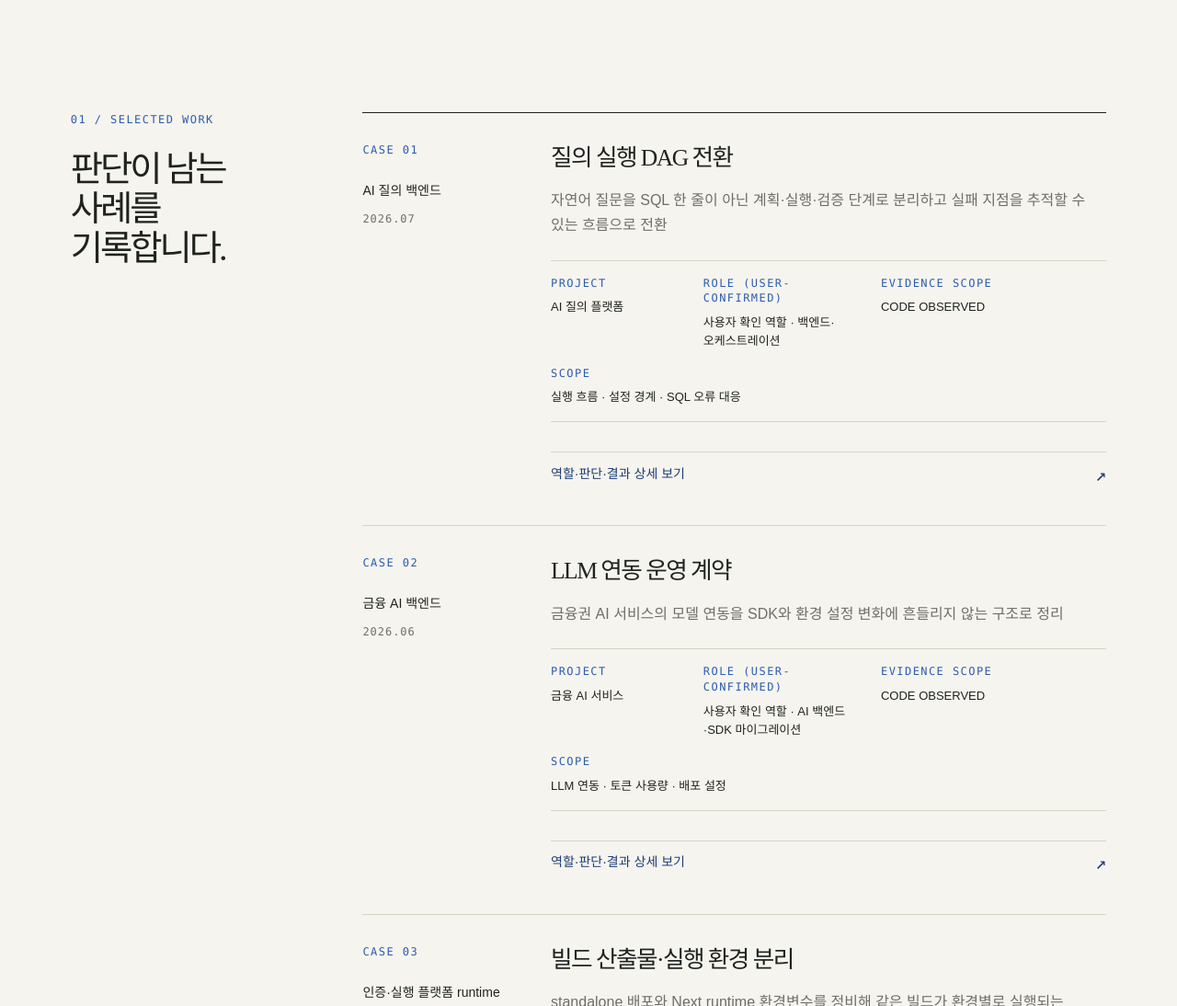
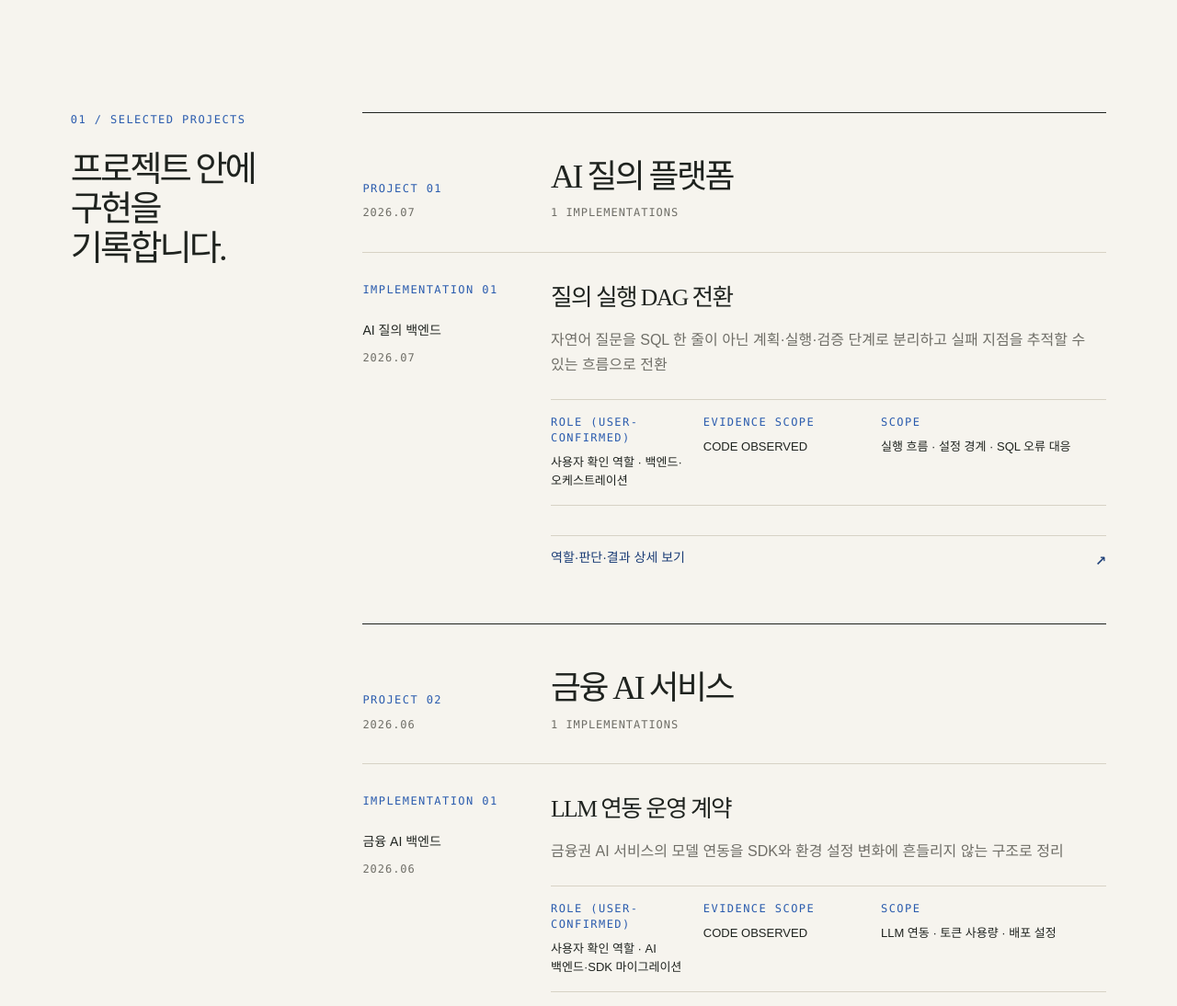
Before and after one commit to kimgooneya/resume, a website built with Vite: page preview/index.html in a window 1280 px wide. Shown: the part 1020-2114 px from the top of the page at 92% size. Built offline with nearby package versions, Linux system fonts and the light colour scheme; a web font is replaced by a local one.

Commit message:
Group portfolio cases by project

```diff
--- a/preview/index.html
+++ b/preview/index.html
@@ -165,8 +165,8 @@
 
         <section id="work" class="section-block page-frame" aria-labelledby="work-title">
           <div class="section-heading">
-            <p class="eyebrow">01 / SELECTED WORK</p>
-            <h2 id="work-title">판단이 남는<br />사례를 기록합니다.</h2>
+            <p class="eyebrow">01 / SELECTED PROJECTS</p>
+            <h2 id="work-title">프로젝트 안에<br />구현을 기록합니다.</h2>
           </div>
           <div id="case-study-list" class="case-study-list"></div>
         </section>
--- a/preview/portfolio-data.js
+++ b/preview/portfolio-data.js
@@ -75,7 +75,7 @@ export const portfolioData = {
       number: "03",
       label: "인증·실행 플랫폼 runtime",
       period: "2026.03",
-      project: "인증·실행 플랫폼 · runtime",
+      project: "인증·실행 플랫폼",
       role: "사용자 확인 역할 · 프론트엔드 빌드·런타임·인증",
       scope: "standalone 빌드 · 환경변수 · 쿠키 정책",
       title: "빌드 산출물·실행 환경 분리",
@@ -91,7 +91,7 @@ export const portfolioData = {
       number: "04",
       label: "인증·실행 플랫폼 web",
       period: "2026.03",
-      project: "인증·실행 플랫폼 · web",
+      project: "인증·실행 플랫폼",
       role: "사용자 확인 역할 · 인증 세션·모델 관리 UI",
       scope: "cross-origin 인증 · 프로바이더 · 채팅 UI",
       title: "인증 경계와 제품 화면 연결",
@@ -107,7 +107,7 @@ export const portfolioData = {
       number: "05",
       label: "인증·실행 플랫폼 backend",
       period: "2025.06",
-      project: "인증·실행 플랫폼 · backend",
+      project: "인증·실행 플랫폼",
       role: "사용자 확인 역할 · Keycloak·Identity 모듈",
       scope: "로그인 · Identity · 인증 안정화",
       title: "로그인 흐름 책임 경계 복구",
@@ -283,7 +283,7 @@ export const portfolioData = {
       number: "17",
       label: "제조 리포트 웹앱",
       period: "2023.07",
-      project: "제조 품질 리포트",
+      project: "제조 품질 시스템",
       role: "사용자 확인 역할 · 리포트 웹 애플리케이션",
       scope: "CPVR·APQR · LIMS · 차트·필터",
       title: "제조 데이터 의사결정 리포트",
@@ -299,7 +299,7 @@ export const portfolioData = {
       number: "18",
       label: "제조 서버리스 로직",
       period: "2023.04",
-      project: "제조 서버리스 로직",
+      project: "제조 품질 시스템",
       role: "사용자 확인 역할 · 업무 로직·서버리스 백엔드",
       scope: "LIMS CRUD · 캠페인 · 수율 계산",
       title: "리포트 업무 규칙의 서버리스 분리",
@@ -347,7 +347,7 @@ export const portfolioData = {
       number: "21",
       label: "인증·실행 플랫폼 공통 도메인",
       period: "2022.11",
-      project: "인증·실행 플랫폼 공통 모델",
+      project: "인증·실행 플랫폼",
       role: "사용자 확인만 · 도메인 모델·고객 기능",
       scope: "공개 clone 감사 제외",
       title: "사용자 확인 이력 · 공통 모델",
@@ -363,7 +363,7 @@ export const portfolioData = {
       number: "22",
       label: "인증·실행 플랫폼 업무 애플리케이션",
       period: "2021.12",
-      project: "인증·실행 플랫폼 업무 기능",
+      project: "인증·실행 플랫폼",
       role: "사용자 확인만 · Guide·Reference 업무 기능",
       scope: "공개 clone 감사 제외",
       title: "사용자 확인 이력 · 지식 업무",
--- a/preview/portfolio.css
+++ b/preview/portfolio.css
@@ -502,12 +502,69 @@ summary {
   border-top: var(--archive-line-width) solid var(--archive-ink);
 }
 
-.case-study {
+.project-case {
+  padding: var(--archive-space-12) 0;
+  border-bottom: var(--archive-line-width) solid var(--archive-ink);
+}
+
+.project-header,
+.project-feature {
   display: grid;
   grid-template-columns: minmax(124px, 2fr) minmax(0, 7fr);
   gap: var(--archive-space-8);
-  padding: var(--archive-space-8) 0;
+}
+
+.project-header {
+  align-items: end;
+  padding-bottom: var(--archive-space-8);
+}
+
+.project-index p,
+.project-heading p {
+  margin: 0;
+}
+
+.project-period,
+.project-count {
+  margin-top: var(--archive-space-2) !important;
+  color: var(--archive-ink-muted);
+}
+
+.project-title {
+  margin: 0;
+  font-family: var(--archive-font-display);
+  font-size: clamp(1.5rem, 2.8vw, 2.4rem);
+  font-weight: 500;
+  letter-spacing: -0.07em;
+  line-height: 1.18;
+  word-break: keep-all;
+}
+
+.project-feature-list {
+  border-top: var(--archive-line-width) solid var(--archive-line);
+}
+
+.project-feature {
+  padding: var(--archive-space-8) 0 0;
   border-bottom: var(--archive-line-width) solid var(--archive-line);
+}
+
+.project-feature + .project-feature {
+  margin-top: var(--archive-space-8);
+  border-top: var(--archive-line-width) solid var(--archive-line);
+}
+
+.project-feature:last-child {
+  padding-bottom: 0;
+  border-bottom: 0;
+}
+
+.project-feature:not(:last-child) .case-body {
+  padding-bottom: var(--archive-space-8);
+}
+
+.project-feature .case-open {
+  margin-bottom: 0;
 }
 
 .case-index {
@@ -516,6 +573,10 @@ summary {
 
 .case-index p {
   margin: 0;
+}
+
+.case-body {
+  min-width: 0;
 }
 
 .case-label {
@@ -544,6 +605,7 @@ summary {
   max-width: 38rem;
   margin: var(--archive-space-4) 0 0;
   color: var(--archive-ink-muted);
+  text-wrap: pretty;
   word-break: keep-all;
 }
 
@@ -1012,9 +1074,22 @@ summary {
     position: static;
   }
 
-  .case-study {
+  .project-header,
+  .project-feature {
     grid-template-columns: 1fr;
     gap: var(--archive-space-4);
+  }
+
+  .project-case {
+    padding: var(--archive-space-8) 0;
+  }
+
+  .project-header {
+    padding-bottom: var(--archive-space-6);
+  }
+
+  .project-feature + .project-feature {
+    margin-top: var(--archive-space-6);
   }
 
   .case-label {
--- a/preview/portfolio.js
+++ b/preview/portfolio.js
@@ -1,4 +1,5 @@
 import { portfolioData } from "./portfolio-data.js";
+import { groupCasesByProject } from "./project-groups.js";
 
 const create = (tag, className, text) => {
   const element = document.createElement(tag);
@@ -27,7 +28,6 @@ const provenanceLabel = (caseStudy) =>
 const createCaseOverview = (caseStudy) => {
   const overview = create("dl", "case-overview");
   [
-    ["PROJECT", caseStudy.project],
     ["ROLE (USER-CONFIRMED)", caseStudy.role],
     ["EVIDENCE SCOPE", provenanceLabel(caseStudy)],
     ["SCOPE", caseStudy.scope],
@@ -64,7 +64,7 @@ const createCaseDetailGrid = (caseStudy) => {
   return detailGrid;
 };
 
-const createCaseDialog = (caseStudy, trigger) => {
+const createCaseDialog = (caseStudy, trigger, implementationNumber) => {
   const dialog = document.createElement("dialog");
   const dialogId = `case-dialog-${caseStudy.number}`;
   const titleId = `${dialogId}-title`;
@@ -76,7 +76,7 @@ const createCaseDialog = (caseStudy, trigger) => {
   const header = create("header", "case-dialog-header");
   const headingGroup = create("div", "case-dialog-heading");
   headingGroup.append(
-    create("p", "eyebrow", `CASE ${caseStudy.number} · ${caseStudy.period}`),
+    create("p", "eyebrow", `IMPLEMENTATION ${implementationNumber} · ${caseStudy.period}`),
     create("p", "case-dialog-project", caseStudy.project),
   );
   const title = create("h2", "case-dialog-title", caseStudy.title);
@@ -144,42 +144,64 @@ const renderCapabilities = () => {
   });
 };
 
-const renderCases = () => {
+const renderProjects = () => {
   const target = document.querySelector("#case-study-list");
   if (!target) return;
-  portfolioData.cases.forEach((caseStudy) => {
-    const article = create("article", "case-study");
-    article.id = `case-${caseStudy.number}`;
+  groupCasesByProject(portfolioData.cases).forEach((project) => {
+    const article = create("article", "project-case");
+    article.id = `project-${project.number}`;
 
-    const index = create("div", "case-index");
+    const header = create("header", "project-header");
+    const index = create("div", "project-index");
     index.append(
-      create("p", "eyebrow", `CASE ${caseStudy.number}`),
+      create("p", "eyebrow", `PROJECT ${project.number}`),
+      create("p", "project-period mono", project.period),
+    );
+    const heading = create("div", "project-heading");
+    heading.append(
+      create("h3", "project-title", project.title),
+      create("p", "project-count mono", `${project.features.length} IMPLEMENTATIONS`),
+    );
+    header.append(index, heading);
+
+    const featureList = create("div", "project-feature-list");
+    project.features.forEach((caseStudy, featureIndex) => {
+      const implementationNumber = String(featureIndex + 1).padStart(2, "0");
+      const feature = create("section", "project-feature");
+      feature.id = `case-${caseStudy.number}`;
+
+      const featureMeta = create("div", "case-index");
+      featureMeta.append(
+        create("p", "eyebrow", `IMPLEMENTATION ${implementationNumber}`),
         create("p", "case-label", caseStudy.label),
         create("p", "case-period mono", caseStudy.period),
       );
 
       const body = create("div", "case-body");
-    body.append(create("h3", "case-title", caseStudy.title));
+      body.append(create("h4", "case-title", caseStudy.title));
       body.append(create("p", "case-summary", caseStudy.summary));
+      body.append(createCaseOverview(caseStudy));
 
-    body.append(createCaseOverview(caseStudy));
       const openButton = create("button", "case-open");
       openButton.type = "button";
       openButton.setAttribute("aria-haspopup", "dialog");
-    openButton.setAttribute("aria-label", `${caseStudy.project} 상세 사례 열기`);
+      openButton.setAttribute("aria-label", `${caseStudy.project} ${caseStudy.title} 구현 상세 열기`);
       openButton.append(
         create("span", "case-open-label", "역할·판단·결과 상세 보기"),
         create("span", "case-open-mark", "↗"),
       );
-    const dialog = createCaseDialog(caseStudy, openButton);
+      const dialog = createCaseDialog(caseStudy, openButton, implementationNumber);
       openButton.setAttribute("aria-controls", dialog.id);
       openButton.addEventListener("click", () => {
         dialog.showModal();
         dialog.querySelector(".case-dialog-close").focus();
       });
       body.append(openButton);
-    article.append(index, body);
-    article.append(dialog);
+      feature.append(featureMeta, body, dialog);
+      featureList.append(feature);
+    });
+
+    article.append(header, featureList);
     target.append(article);
   });
 };
@@ -206,6 +228,6 @@ const renderContact = () => {
 
 renderProfile();
 renderCapabilities();
-renderCases();
+renderProjects();
 renderSupporting();
 renderContact();
--- /dev/null
+++ b/preview/project-groups.js
@@ -0,0 +1,24 @@
+const formatProjectPeriod = (features) => {
+  const periods = [...new Set(features.map(({ period }) => period))].sort().reverse();
+  return periods.length === 1 ? periods[0] : `${periods.at(-1)} — ${periods[0]}`;
+};
+
+export const groupCasesByProject = (cases) => {
+  const groupedCases = new Map();
+
+  cases.forEach((caseStudy) => {
+    const features = groupedCases.get(caseStudy.project);
+    if (features) {
+      features.push(caseStudy);
+      return;
+    }
+    groupedCases.set(caseStudy.project, [caseStudy]);
+  });
+
+  return [...groupedCases.entries()].map(([title, features], index) => ({
+    number: String(index + 1).padStart(2, "0"),
+    title,
+    period: formatProjectPeriod(features),
+    features,
+  }));
+};
```
Also changed, not shown: DESIGN.md (+1 -1 lines), tests/portfolio.test.mjs (+29 -0 lines). Lines whose indentation alone changed are shown as unchanged.
